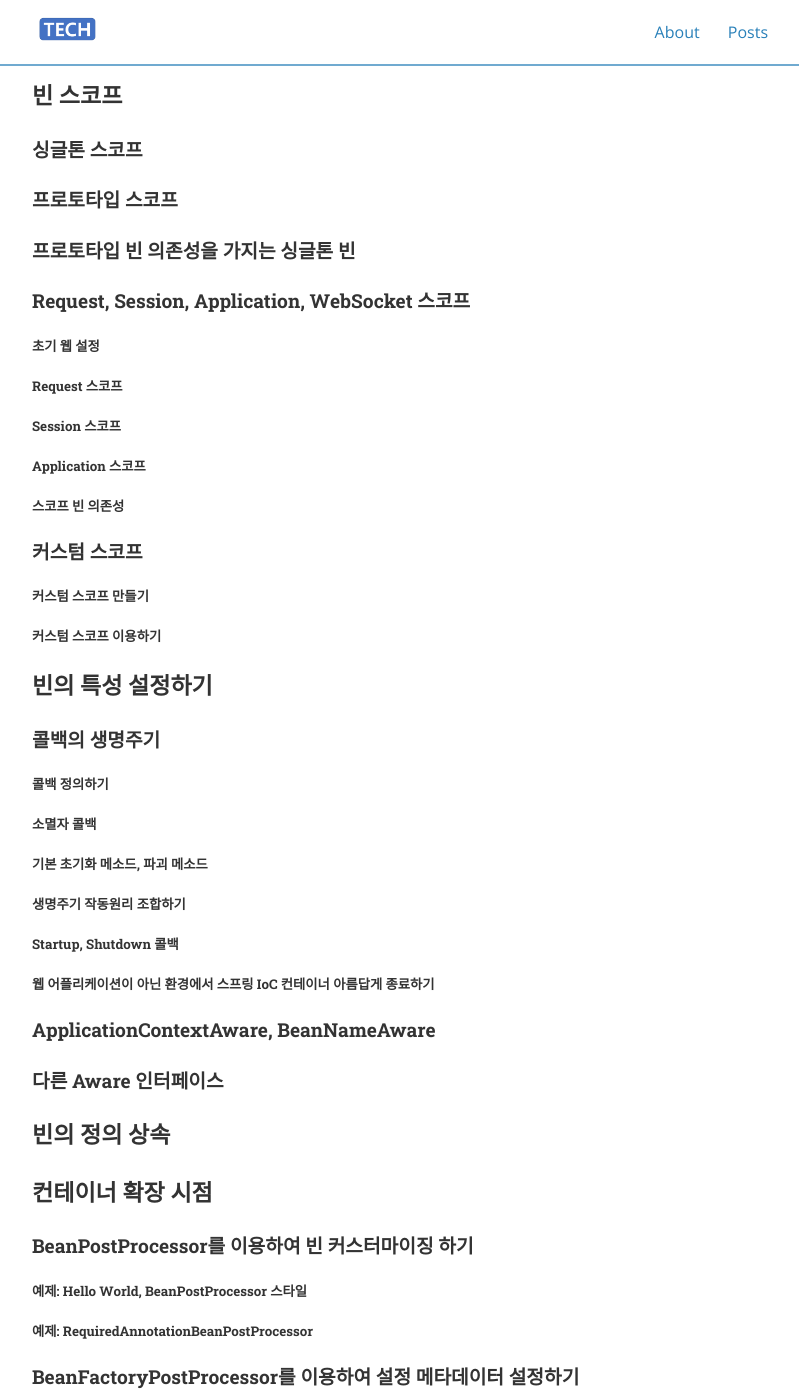
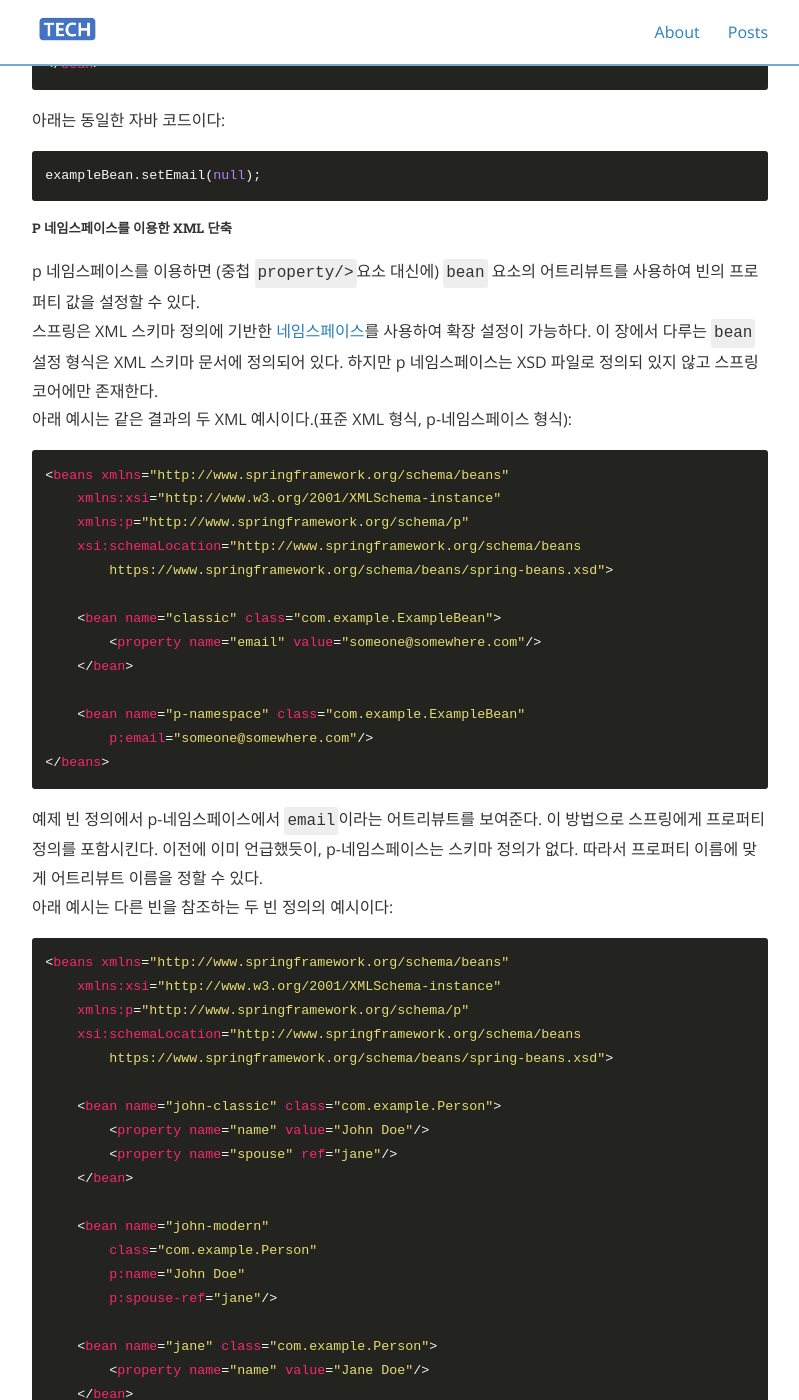
Before and after one commit to e406hsy/e406hsy.github.io, a Jekyll site: the page built from _posts/2020-05-17-Spring_Reference_Core_1_Beans.md, in a window 1280 px wide and 1400 px high, scrolled down 37008 px. Shown: the whole window, without its empty margins (240-1039 px from the left). Built offline with Jekyll 4.4.1, drawn with Linux system fonts in a browser that asks for light colours; nearby versions of some CDN libraries; comment, search, counter and statistics services are not loaded; some of the changed text lies outside the part shown.

Commit message:
add : add contents to spring reference core 1

````diff
--- a/_posts/2020-05-17-Spring_Reference_Core_1_Beans.md
+++ b/_posts/2020-05-17-Spring_Reference_Core_1_Beans.md
@@ -1050,10 +1050,81 @@ public class SomeClass {
     </bean>
 </beans>
 ```
-`something`빈의 `accounts`프로퍼티가 주입되려 준비될 때, 리플렉션을 이용하여 `Map<String, Float>`라는 정보를 알게된다. 따라서 스프링의 타입 변환 장치는 여러 값이 `Float`가 되야된다는 것을 인식하고 String 값(`9.99, 2.27, 3.44)를 `Float`타입으려 변환한다.
+`something`빈의 `accounts`프로퍼티가 주입되려 준비될 때, 리플렉션을 이용하여 `Map<String, Float>`라는 정보를 알게된다. 따라서 스프링의 타입 변환 장치는 여러 값이 `Float`가 되야된다는 것을 인식하고 String 값(`9.99, 2.27, 3.44`)를 `Float`타입으로 변환한다.
 
 <h5 id="beans-null-element">Null과 비어있는 스트링</h5>
+
+스프링은 프로퍼티에 사용된 빈 어규머트를 비어있는 `Strings`로 취급한다. 아래의 XML 기반 설정 메타데이터는 `email`프로퍼티를 비어있는 `String` ("")로 설정한다.
+```xml
+<bean class="ExampleBean">
+    <property name="email" value=""/>
+</bean>
+```
+아래는 동일한 기능의 자바 코드이다:
+```java
+exampleBean.setEmail("");
+```
+`<null/>`요소는 `null`값을 다룬다. 아래 예시이다:
+```xml
+<bean class="ExampleBean">
+    <property name="email">
+        <null/>
+    </property>
+</bean>
+```
+아래는 동일한 자바 코드이다:
+```java
+exampleBean.setEmail(null);
+```
+
 <h5 id="beans-p-namespace">P 네임스페이스를 이용한 XML 단축</h5>
+
+p 네임스페이스를 이용하면 (중첩 `property/>`요소 대신에) `bean` 요소의 어트리뷰트를 사용하여 빈의 프로퍼티 값을 설정할 수 있다.
+스프링은 XML 스키마 정의에 기반한 [네임스페이스](../spring-reference-core-9-appendix/#xsd-schemas)를 사용하여 확장 설정이 가능하다. 이 장에서 다루는 `bean` 설정 형식은 XML 스키마 문서에 정의되어 있다. 하지만 p 네임스페이스는 XSD 파일로 정의되 있지 않고 스프링 코어에만 존재한다.
+아래 예시는 같은 결과의 두 XML 예시이다.(표준 XML 형식, p-네임스페이스 형식):
+```xml
+<beans xmlns="http://www.springframework.org/schema/beans"
+    xmlns:xsi="http://www.w3.org/2001/XMLSchema-instance"
+    xmlns:p="http://www.springframework.org/schema/p"
+    xsi:schemaLocation="http://www.springframework.org/schema/beans
+        https://www.springframework.org/schema/beans/spring-beans.xsd">
+
+    <bean name="classic" class="com.example.ExampleBean">
+        <property name="email" value="someone@somewhere.com"/>
+    </bean>
+
+    <bean name="p-namespace" class="com.example.ExampleBean"
+        p:email="someone@somewhere.com"/>
+</beans>
+```
+예제 빈 정의에서 p-네임스페이스에서 `email`이라는 어트리뷰트를 보여준다. 이 방법으로 스프링에게 프로퍼티 정의를 포함시킨다. 이전에 이미 언급했듯이, p-네임스페이스는 스키마 정의가 없다. 따라서 프로퍼티 이름에 맞게 어트리뷰트 이름을 정할 수 있다.
+아래 예시는 다른 빈을 참조하는 두 빈 정의의 예시이다:
+```xml
+<beans xmlns="http://www.springframework.org/schema/beans"
+    xmlns:xsi="http://www.w3.org/2001/XMLSchema-instance"
+    xmlns:p="http://www.springframework.org/schema/p"
+    xsi:schemaLocation="http://www.springframework.org/schema/beans
+        https://www.springframework.org/schema/beans/spring-beans.xsd">
+
+    <bean name="john-classic" class="com.example.Person">
+        <property name="name" value="John Doe"/>
+        <property name="spouse" ref="jane"/>
+    </bean>
+
+    <bean name="john-modern"
+        class="com.example.Person"
+        p:name="John Doe"
+        p:spouse-ref="jane"/>
+
+    <bean name="jane" class="com.example.Person">
+        <property name="name" value="Jane Doe"/>
+    </bean>
+</beans>
+```
+이 예시에서 p-네임스페이스를 이용하여 프로퍼티 값을 설정하는 방법뿐만 아니라 프로퍼티 참조를 하는 특별한 형식도 보여준다. 첫번째 빈정의에서 빈 `john`에 빈 `jane`을 참조시키기 위해 `<property name="spouse" ref="jane"/>`를 설정했다. 두번 째 빈 정의에서 `p:spouse-ref="jane"`을 사용하여 같은 동작을 하였다. 이 경우, `spouse`는 프로퍼티 이름이고 `-ref` 부분은 이 값이 참조라는 것을 표시한다.
+
+| p-네임스페이스는 표준 XML 형식보다 유연하지 못한다. 예를 들어 `Ref`로 끝나는 프로퍼티에 참조를 시킬 수 없다. XML 문서를 만드는 데에 있어 세 접근 방법을 모두 사용하지 않도록 팀원들과 충분히 상의하고 조심스럽게 진행하기를 추천한다. |
+
 <h5 id="beans-c-namespace">c 네임스페이스를 이용한 XML 단축</h5>
 <h5 id="beans-compound-property-names">복합 프로퍼티 이름</h5>
 
````
Also changed, not shown: other parts of _posts/2020-05-17-Spring_Reference_Core_1_Beans.md (+1 -1 lines).
